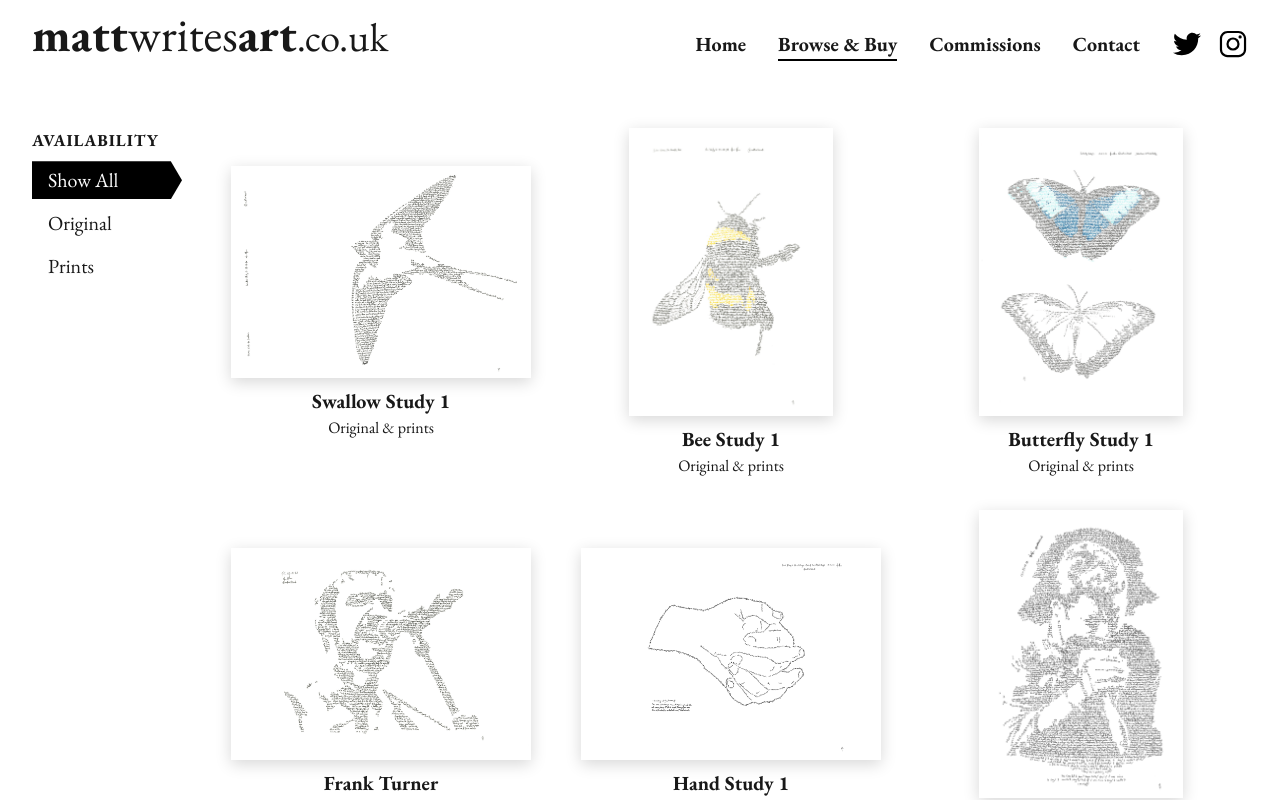
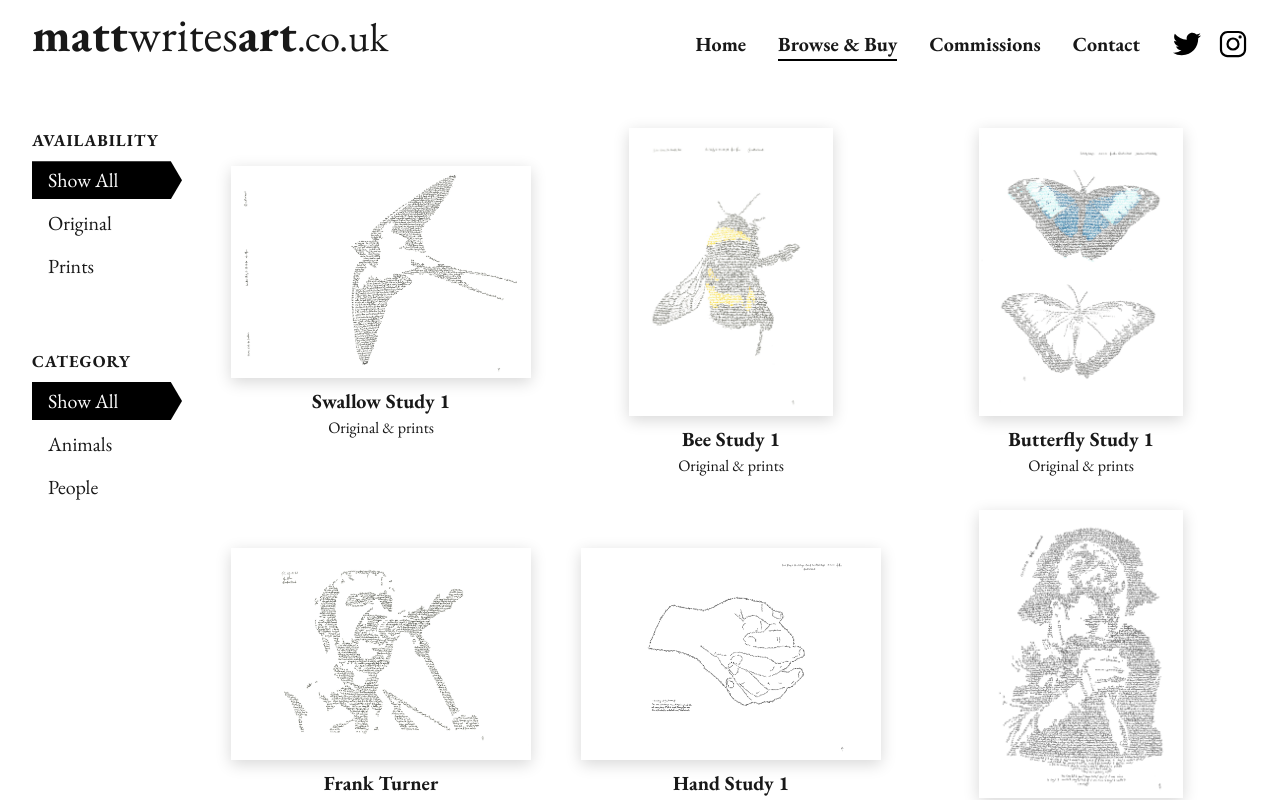
Before and after one commit to AngusMacrae/mattwritesart, a React (Create React App) app: page /art in a window 1280 px wide. Shown: the top 800 px of the page. Built offline with nearby package versions, Linux system fonts and the light colour scheme.

Commit message:
Implement filtering by category

```diff
--- a/src/components/App.css
+++ b/src/components/App.css
@@ -458,6 +458,7 @@ main .btn.btn-secondary {
 }
 
 .art-filters-large .art-filters__radio-group label {
+  text-transform: capitalize;
   padding: 0.25rem 1rem;
   cursor: pointer;
   clip-path: polygon(0 0, calc(100% - 0.7rem) 0, 100% 50%, calc(100% - 0.7rem) 100%, 0 100%);
--- a/src/data/art.json
+++ b/src/data/art.json
@@ -52,7 +52,9 @@
     "description": [
       "Pair of Blue Morpho butterflies, in colour and monochrome"
     ],
-    "tags": []
+    "tags": [
+      "animals"
+    ]
   },
   {
     "name": "Frank Turner",
@@ -105,7 +107,9 @@
     "description": [
       "Portrait of Chino Moreno with singer's lyrics"
     ],
-    "tags": []
+    "tags": [
+      "people"
+    ]
   },
   {
     "name": "Dustin Kensrue",
@@ -122,7 +126,9 @@
     "description": [
       "Portrait of Dustin Kensrue with singer's lyrics"
     ],
-    "tags": []
+    "tags": [
+      "people"
+    ]
   },
   {
     "name": "After Rembrandt",
@@ -156,7 +162,9 @@
     "description": [
       "Portrait of Adele with singer's lyrics"
     ],
-    "tags": []
+    "tags": [
+      "people"
+    ]
   },
   {
     "name": "Albus Dumbledore",
@@ -207,7 +215,9 @@
     "description": [
       "Portrait of Dave Grohl with singer's lyrics"
     ],
-    "tags": []
+    "tags": [
+      "people"
+    ]
   },
   {
     "name": "Paul McCartney",
@@ -224,7 +234,9 @@
     "description": [
       "Portrait of Paul McCartney with singer's lyrics"
     ],
-    "tags": []
+    "tags": [
+      "people"
+    ]
   },
   {
     "name": "John Lennon",
@@ -241,6 +253,8 @@
     "description": [
       "Portrait of John Lennon with singer's lyrics"
     ],
-    "tags": []
+    "tags": [
+      "people"
+    ]
   }
 ]
--- a/src/pages/ArtGallery.js
+++ b/src/pages/ArtGallery.js
@@ -9,25 +9,30 @@ const AVAILABILITY_FILTERS = {
   prints: { caption: 'Prints', filterFunc: artwork => artwork.prints },
 };
 
-const CATEGORY_FILTERS = {
-  all: { caption: 'Show All', filterFunc: () => true },
-  // make new Set based on art.json (useContext) and dynamically create filter function for each
-};
-
 export default function ArtGallery() {
   const art = useContext(ArtContext);
+  const [availabilityFilter, setAvailabilityFilter] = useState('all');
+  const [categoryFilter, setCategoryFilter] = useState('all');
 
-  const [availabilityFilter, setAvailabilityFilter] = useState('all');
+  const CATEGORIES = new Set(art.map(artwork => artwork.tags).flat());
+
+  const CATEGORY_FILTERS = {
+    all: { caption: 'Show All', filterFunc: () => true },
+  };
+
+  CATEGORIES.forEach(category => {
+    CATEGORY_FILTERS[category] = { caption: category, filterFunc: artwork => artwork.tags.includes(category) };
+  });
+
   function handleAvailabilityFilterChange(event) {
     setAvailabilityFilter(event.target.value);
   }
 
-  // const [categoryFilter, setCategoryFilter] = useState('all');
-  // function handleCategoryFilterChange(event) {
-  //   setCategoryFilter(event.target.value);
-  // }
+  function handleCategoryFilterChange(event) {
+    setCategoryFilter(event.target.value);
+  }
 
-  const filteredArt = art.filter(AVAILABILITY_FILTERS[availabilityFilter].filterFunc);
+  const filteredArt = art.filter(AVAILABILITY_FILTERS[availabilityFilter].filterFunc).filter(CATEGORY_FILTERS[categoryFilter].filterFunc);
 
   return (
     <section className='art-gallery'>
@@ -44,19 +49,17 @@ export default function ArtGallery() {
               ))}
             </div>
           </fieldset>
-          {/* <fieldset>
+          <fieldset>
             <legend>Category</legend>
             <div className='art-filters__radio-group'>
-              <input type='radio' id='category-all' value='all' checked={categoryFilter === 'all'} onChange={handleCategoryFilterChange} />
-              <label htmlFor='category-all'>Show All</label>
-              <input type='radio' id='category-people' value='people' checked={categoryFilter === 'people'} onChange={handleCategoryFilterChange} />
-              <label htmlFor='category-people'>People</label>
-              <input type='radio' id='category-animals' value='animals' checked={categoryFilter === 'animals'} onChange={handleCategoryFilterChange} />
-              <label htmlFor='category-animals'>Animals</label>
-              <input type='radio' id='category-anaglyph' value='anaglyph' checked={categoryFilter === 'anaglyph'} onChange={handleCategoryFilterChange} />
-              <label htmlFor='category-anaglyph'>Anaglyph</label>
+              {Object.keys(CATEGORY_FILTERS).map((filterName, i) => (
+                <Fragment key={i}>
+                  <input type='radio' id={`category-${filterName}`} value={filterName} checked={categoryFilter === filterName} onChange={handleCategoryFilterChange} />
+                  <label htmlFor={`category-${filterName}`}>{CATEGORY_FILTERS[filterName].caption}</label>
+                </Fragment>
+              ))}
             </div>
-          </fieldset> */}
+          </fieldset>
         </div>
         {/* <div className='art-filters-small'>
           <h2>
```
